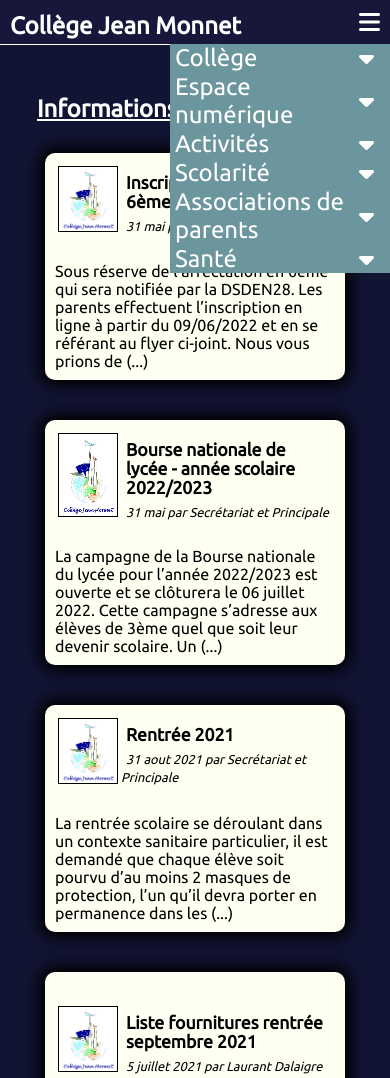
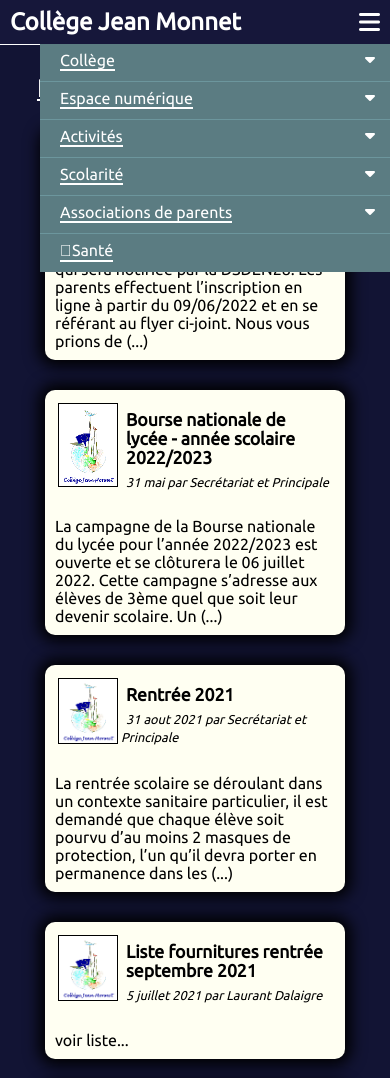
Before and after one commit to samirmedani/College-Jean-Monnet, a plain HTML site: page index.html in a window 390 px wide. Shown: the top 1078 px of the page. Drawn offline with Linux system fonts and the light colour scheme.

Commit message:
correction du responsive et design du menu burger sauf pour desktop

```diff
--- a/index.html
+++ b/index.html
@@ -36,7 +36,7 @@
 
                 <ul class="navCategory">
 
-                    <li class="college">
+                    <li class="liSelected">
                         <div class="arrow-container">
                             <span class="navCategory-title">Collège</span>
                             <i class="fa-solid fa-caret-down"></i>
@@ -49,7 +49,7 @@
                         </ul>
                     </li>
 
-                    <li class="numerique">
+                    <li class="liSelected">
                         <div class="arrow-container">
                             <span class="navCategory-title">Espace numérique</span>
                             <i class="fa-solid fa-caret-down"></i>
@@ -65,63 +65,61 @@
                         </ul>
                     </li>
 
-                    <li class="activites">
+                    <li class="liSelected">
                         <div class="arrow-container">
                             <span class="navCategory-title">Activités</span>
                             <i class="fa-solid fa-caret-down"></i>
                         </div>
 
                         <ul class="activite-submenu hidden">
-                            <li><a href="">Pronote</a></li>
-                            <li><a href="">Moodle</a></li>
-                            <li><a href="">Esidoc</a></li>
-                            <li><a href="">Folios</a></li>
-                            <li><a href="">Web et Linux</a></li>
+                            <li><a href="">Ass. Sportive et EPS</a></li>
+                            <li><a href="">ACST</a></li>
+                            <li><a href="">Atelier Programmation</a></li>
+                            <li><a href="">Arts Plastiques</a></li>
+                            <li><a href="">Auteur en résidence</a></li>
+                            <li><a href="">Découverte des Métiers</a></li>
+                            <li><a href="">Découverte Professionelle</a></li>
+                            <li><a href="">Education Musicale</a></li>
                         </ul>
                     </li>
 
-                    <li class="scolarite">
+                    <li class="liSelected">
                         <div class="arrow-container">
                             <span class="navCategory-title">Scolarité</span>
                             <i class="fa-solid fa-caret-down"></i>
                         </div>
 
                         <ul class="scolarite-submenu hidden">
-                            <li><a href="">Pronote</a></li>
-                            <li><a href="">Moodle</a></li>
-                            <li><a href="">Esidoc</a></li>
-                            <li><a href="">Folios</a></li>
-                            <li><a href="">Web et Linux</a></li>
+                            <li><a href="">Brevet</a></li>
+                            <li><a href="">CDI</a></li>
+                            <li><a href="">Histoire des Arts</a></li>
+                            <li><a href="">Orientation</a></li>
+                            <li><a href="">Voyages et Sorties</a></li>
                         </ul>
                     </li>
 
-                    <li class="associations">
+                    <li class="liSelected">
                         <div class="arrow-container">
                             <span class="navCategory-title">Associations de parents</span>
                             <i class="fa-solid fa-caret-down"></i>
                         </div>
 
                         <ul class="associations-submenu hidden">
-                            <li><a href="">Pronote</a></li>
-                            <li><a href="">Moodle</a></li>
-                            <li><a href="">Esidoc</a></li>
-                            <li><a href="">Folios</a></li>
-                            <li><a href="">Web et Linux</a></li>
+                            <li><a href="">ALPE</a></li>
+                            <li><a href="">APEEP</a></li>
+                            <li><a href="">Représentants de parents indépendants</a></li>
                         </ul>
                     </li>
 
-                    <li class="sante">
+                    <li class="liSelected">
                         <div class="arrow-container">
-                            <span class="navCategory-title">Santé</span>
-                            <i class="fa-solid fa-caret-down"></i>
+                            <p id="sante" class="navCategory-title">Santé</p>
+
                         </div>
 
                         <ul class="sante-submenu hidden">
-                            <li><a href="">Pronote</a></li>
-                            <li><a href="">Moodle</a></li>
-                            <li><a href="">Esidoc</a></li>
-                            <li><a href="">Folios</a></li>
-                            <li><a href="">Web et Linux</a></li>
+                            <!-- <li><a href="">ecrivez ici</a></li> -->
+
                         </ul>
                     </li>
 
--- a/src/css/_breakpoints.scss
+++ b/src/css/_breakpoints.scss
@@ -1,24 +1,17 @@
-$breakpoints: (
-    phone: 375px,
-    tablet: 1500px,
-    desktop: 30000px
-
-    );
-
 @mixin mobile-only {
-    @media screen and (max-width: map-get($breakpoints, phone)) {
+    @media only screen and (min-width: 0px) and (max-width: 375px){
         @content
     }
 };
 
 @mixin tablet-only {
-    @media screen and (max-width: map-get($breakpoints, tablet)) {
+    @media only screen and (min-width: 375px) and (max-width: 1024px){
         @content
     }
 };
 
 @mixin desktop-only {
-    @media screen and (max-width: map-get($breakpoints, desktop)) {
+    @media only screen and (min-width: 1024px){
         @content
     }
 };
--- a/src/css/style.scss
+++ b/src/css/style.scss
@@ -97,12 +97,12 @@ body {
 
 
         @include mobile-only {
-            width: 220px;
+            width: 290px;
             position: absolute;
             right: 0;
         }
         @include tablet-only {
-            width: 220px;
+            width: 350px;
             position: absolute;
             right: 0;
         }
@@ -134,6 +134,7 @@ body {
 
 
         .arrow-container {
+            cursor: pointer;
 
             @include desktop-only {
                 display: flex;
@@ -146,10 +147,15 @@ body {
                 display: flex;
                 justify-content: space-between;
 
+                background-color: #5b7c82;
+                padding: 7px 15px 0px 15px;
+
             }
             @include tablet-only {
                 display: flex;
                 justify-content: space-between;
+                background-color: #5b7c82;
+                padding: 7px 15px 0px 15px;
 
             }
         }
@@ -157,16 +163,24 @@ body {
             .navCategory-title {
                 cursor: pointer;
                 transition: 0.3s;
+
+
                 @include desktop-only {
                     font-size: 1.5rem;
                 }
 
 
                 @include mobile-only {
+                    border-bottom: 2px solid white;
+                    margin-bottom: 10px;
                     margin-left: 5px;
+
                 }
                 @include tablet-only {
+                    border-bottom: 2px solid white;
+                    margin-bottom: 10px;
                     margin-left: 5px;
+
                 }
 
 
@@ -234,6 +248,8 @@ body {
         .title-administratives, .title-pedagogiques {
             text-decoration: underline;
             text-align: center;
+            margin-top: 30px;
+            margin-bottom: 30px;
 
 
 
@@ -245,7 +261,24 @@ body {
                 display: flex;
                 flex-wrap: wrap;
                 justify-content: center;
+                gap: 30px;
 
+
+            }
+
+            @include tablet-only {
+                display: flex;
+                flex-wrap: wrap;
+                justify-content: center;
+                gap: 30px;
+            }
+
+            @include mobile-only {
+                display: flex;
+                flex-direction: column;
+
+                justify-content: center;
+                gap: 30px;
             }
 
             h2, span, p {
@@ -256,29 +289,11 @@ body {
                 background-color: #FFFFF2;
                 box-shadow: 0px 0px 15px 6px #000000;
                 border-radius: 10px;
-                width: 300px;
+                transition: 0.3s;
                 display: flex;
                 flex-direction: column;
                 justify-content: center;
-                transition: 0.3s;
-
-                @include desktop-only {
-                    margin: 30px 10px 10px 10px;
-                    max-width: 600px;
-                    min-height: 180px;
-                }
-                @include mobile-only {
-                    max-width: 600px;
-                    min-height: 180px;
-
-                }
-                @include tablet-only {
-                    max-width: 600px;
-                    min-height: 180px;
-                }
-
-
-
+                width: 300px;
 
                 .box-top {
                     display: flex;
@@ -322,6 +337,8 @@ body {
     }
 
     footer {
+        padding-bottom: 50px;
+
         @include desktop-only {
             display: flex;
             flex-direction: column;
@@ -338,7 +355,10 @@ body {
 
         @include mobile-only {
 
-
+            display: flex;
+            flex-direction: column;
+            align-items: center;
+            margin-top: 50px;
 
         }
 
@@ -347,5 +367,52 @@ body {
 
 
 .hidden {
+
    display: none;
+
 }
+
+
+.liSelected {
+
+    @include mobile-only {
+        ul li {
+            margin-left: 10px;
+            transition: 0.3;
+            margin-bottom: 10px;
+
+        }
+        ul li a {
+            font-size: 1rem;
+            transition: 0.3;
+
+        }
+        ul li a:hover {
+            color: yellow;
+        }
+    }
+
+    @include tablet-only {
+        ul li {
+            margin-left: 10px;
+            transition: 0.3;
+            margin-bottom: 10px;
+
+        }
+        ul li a {
+            font-size: 1rem;
+            transition: 0.3;
+
+        }
+        ul li a:hover {
+            color: yellow;
+        }
+
+    }
+
+
+}
+
+#sante::before {
+    content: '\f0c1';
+}
--- a/src/js/script.js
+++ b/src/js/script.js
@@ -1,15 +1,29 @@
-// // Scrolling menu open and close
-// const OpenNav = document.querySelector(".fa-solid");
-// const NavCategory = document.querySelector(".NavCategory");
+// PC version
+const myli = document.querySelectorAll(".liSelected");
+console.log(myli);
 
-// OpenNav.addEventListener("click", function () {
-//   NavCategory.classList.toggle("hidden");
-// });
+myli.forEach((element) => {
+  element.addEventListener("click", function () {
+    const myChild = element.children[1];
 
-// // College
-// const college = document.querySelector(".college");
-// const collegeSubmenu = document.querySelector(".college-submenu");
+    myChild.classList.toggle("hidden");
+  });
+});
 
-// college.addEventListener("click", function () {
-//   collegeSubmenu.classList.toggle("hidden");
-// });
+const myBurger = document.querySelector(".burger-container");
+const myScrollingMenu = document.querySelector(".scrolling-menu");
+
+myBurger.addEventListener("click", function () {
+  myScrollingMenu.classList.toggle("hidden");
+});
+
+window.onresize = function () {
+  const Mywidth = window.innerWidth;
+  if (Mywidth >= 1474) {
+    myScrollingMenu.classList.remove("hidden");
+  }
+};
+
+function CountVisitors() {
+  let x = 0;
+}
```
Also changed, not shown: src/css/style.css, 1 other file. Lines whose indentation alone changed are shown as unchanged.
